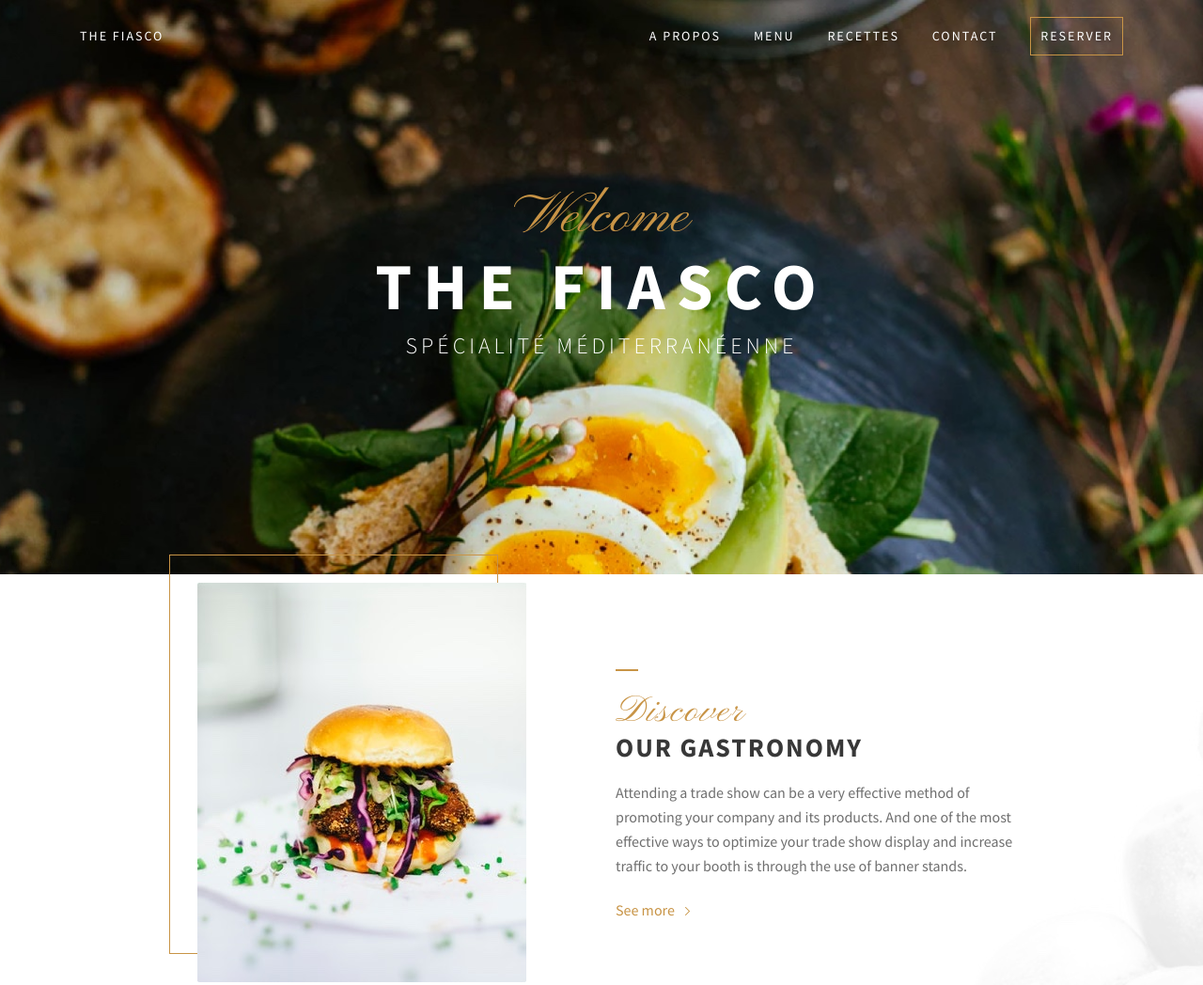
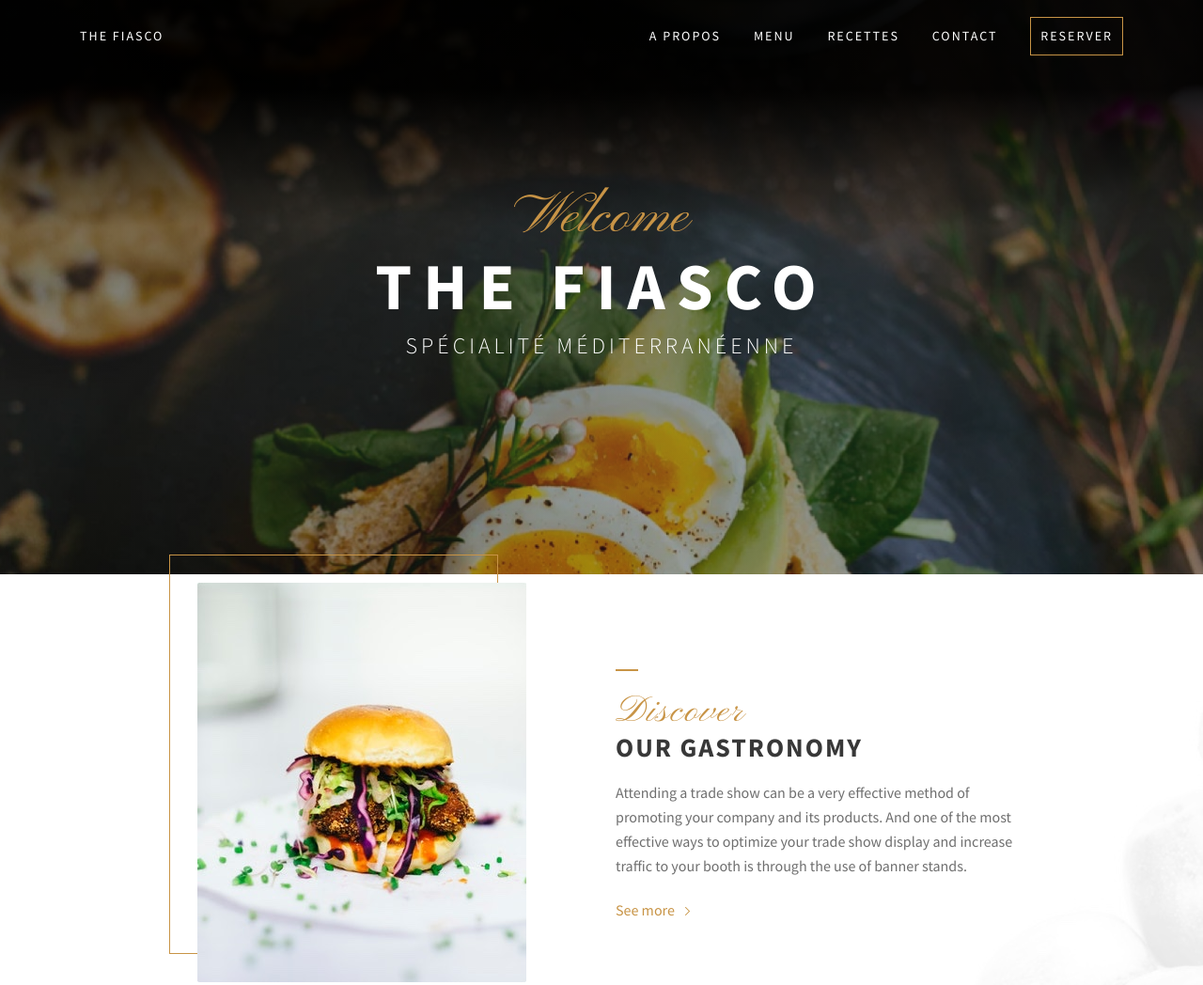
Before and after one commit to yoann-chaperon/Website-THE-FIASCO-, a plain HTML site: page index.html in a window 1280 px wide. Shown: the top 1048 px of the page at 94% size. Drawn offline with Linux system fonts and the light colour scheme.

Commit message:
modif sur bg header

```diff
--- a/screen.css
+++ b/screen.css
@@ -32,11 +32,11 @@ img {
 }
 
 .header {
-    background: url(/img/eggs.jpg) center center / cover no-repeat,
-    linear-gradient(180deg,
-        rgba(0, 0, 0, 0.922045) 15.5%,
-        rgba(54, 54, 54, 0.5) 39.24%,
-        rgba(28, 28, 28, 0.4));
+    background: linear-gradient(180deg,
+            rgba(0, 0, 0, 0.922045) 15.5%,
+            rgba(54, 54, 54, 0.5) 39.24%,
+            rgba(28, 28, 28, 0.4)),
+        url(/img/eggs.jpg) center center / cover no-repeat;
     color: #FFF;
 }
 
@@ -519,9 +519,7 @@ select option {
     transition: background-color .3s;
     margin: 0 10px;
 }
-
-.pagination a.active,
-.pagination a:hover {
+.pagination a.active, .pagination a:hover {
     background: #c89446;
 }
 
@@ -888,9 +886,8 @@ select option {
     .recipes-mosaic .menu-summary-img {
         width: 125px;
     }
-
-    .pagination {
-        margin: 80px 0;
-    }
+.pagination {
+    margin: 80px 0;
+}
 
 }
```
